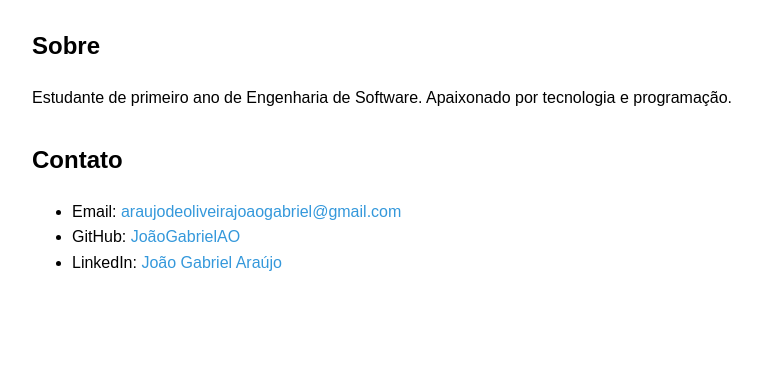
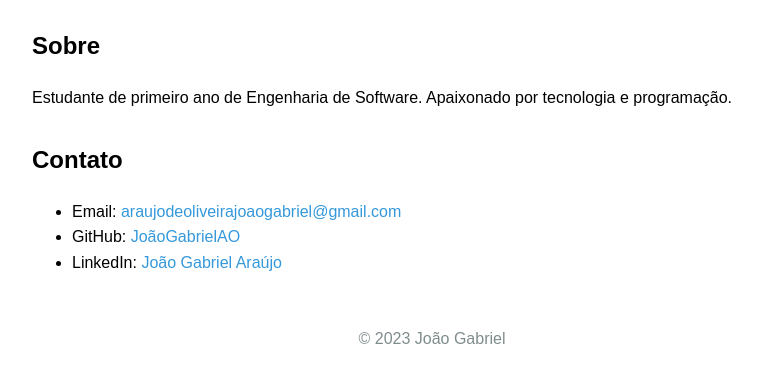
Before and after one commit to JoaoGabrielAO/index.html, a plain HTML site: page index.html in a window 1280 px wide. Shown: the part 143-526 px from the top of the page, without its empty margins (208-966 px from the left). Drawn offline with Linux system fonts and the light colour scheme.

Commit message:
Update index.html

```diff
--- a/index.html
+++ b/index.html
@@ -52,5 +52,9 @@
             <li>LinkedIn: <a href="https://www.linkedin.com/in/jo%C3%A3o-gabriel-araujo-9251a0365/" target="_blank">João Gabriel Araújo</a></li>
         </ul>
     </section>
+
+    <footer>
+        <p>© 2023 João Gabriel</p>
+    </footer>
 </body>
 </html>
```
